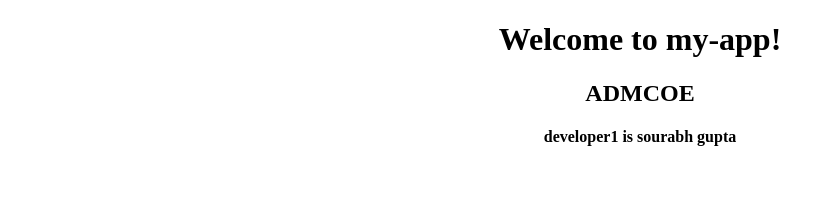
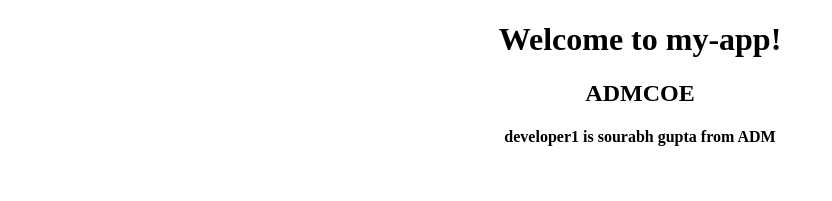
Before and after one commit to subir0071/sample-angular-app, an Angular app: page / in a window 1280 px wide. Shown: the top 201 px of the page, without its empty margins (0-832 px from the left). Built offline with nearby package versions, Linux system fonts and the light colour scheme.

Commit message:
Update app.component.ts

```diff
--- a/src/app/app.component.ts
+++ b/src/app/app.component.ts
@@ -8,5 +8,5 @@ import { Component } from '@angular/core';
 export class AppComponent {
   title = 'my-app';
   company = 'ADMCOE';
-  branch = 'developer1 is sourabh gupta';
+  branch = 'developer1 is sourabh gupta from ADM';
 }
```
